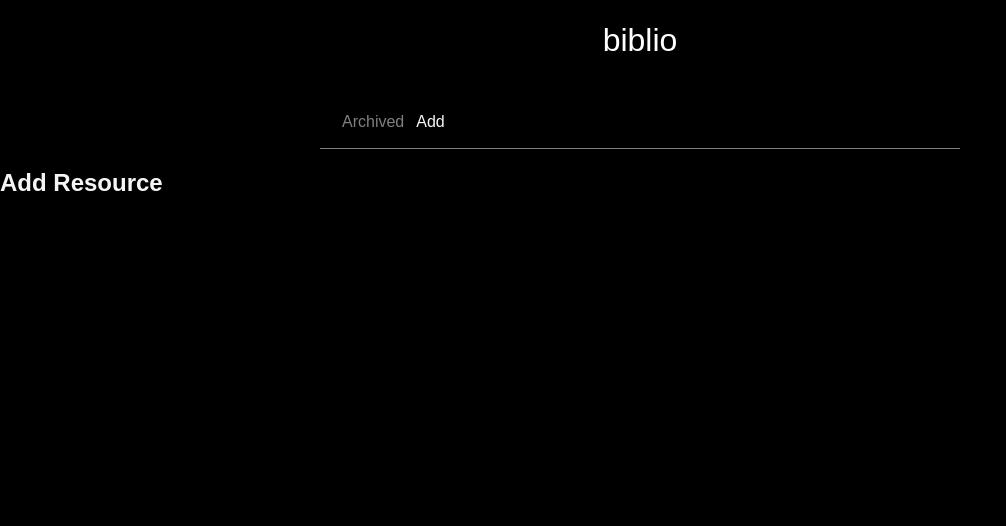
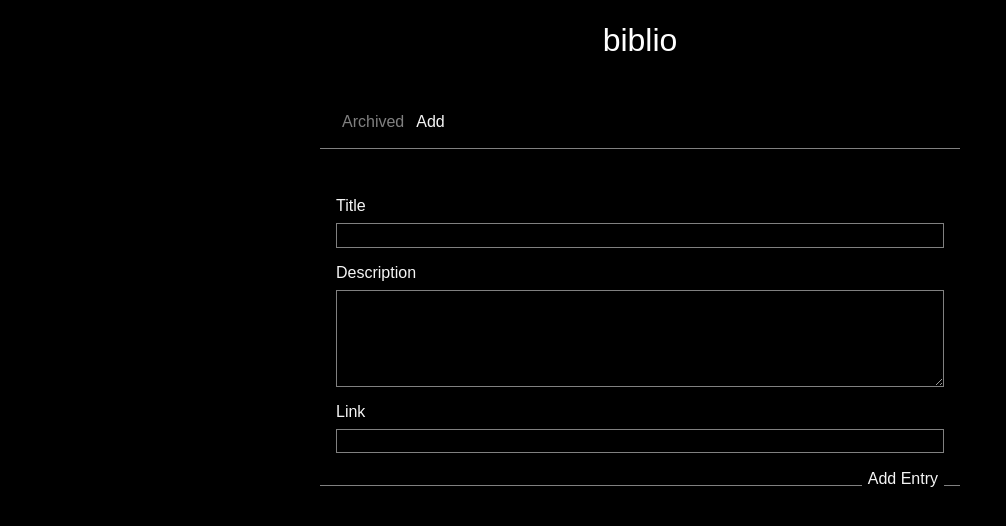
Before and after one commit to casesimmons/biblio, a Vue app: page / in a window 1280 px wide. Both pictures are taken after a click on the button "Add". Shown: the top 526 px of the page, without its empty margins (0-1006 px from the left). Built offline with nearby package versions, Linux system fonts and the light colour scheme.

Commit message:
(update) AddResource component to contain form

```diff
--- a/src/components/resource-items/AddResource.vue
+++ b/src/components/resource-items/AddResource.vue
@@ -1,9 +1,54 @@
 <template>
-  <h2>Add Resource</h2>
+  <base-card>
+    <form>
+      <div class="form-control">
+        <label for="title">Title</label>
+        <input id="title" name="title" type="text" />
+      </div>
+      <div class="form-control">
+        <label for="description">Description</label>
+        <textarea id="description" name="description" rows="5" />
+      </div>
+      <div class="form-control">
+        <label for="link">Link</label>
+        <input id="link" name="link" type="url" />
+      </div>
+      <div class="submit-button">
+        <base-button type="submit">Add Entry</base-button>
+      </div>
+    </form>
+  </base-card>
 </template>
 
 <style scoped>
-h2 {
+label {
   color: whitesmoke;
+  display: block;
+  margin-bottom: 0.5rem;
+}
+
+input,
+textarea {
+  display: block;
+  width: 100%;
+  font: inherit;
+  padding: 0.15rem;
+  border: 1px solid grey;
+}
+
+input:focus,
+textarea:focus {
+  outline: none;
+  color: whitesmoke;
+  /* border-color: green; */
+  background-color: #black;
+}
+
+.form-control {
+  margin: 1rem 0;
+}
+
+.submit-button {
+  float: right;
 }
 </style>
```
